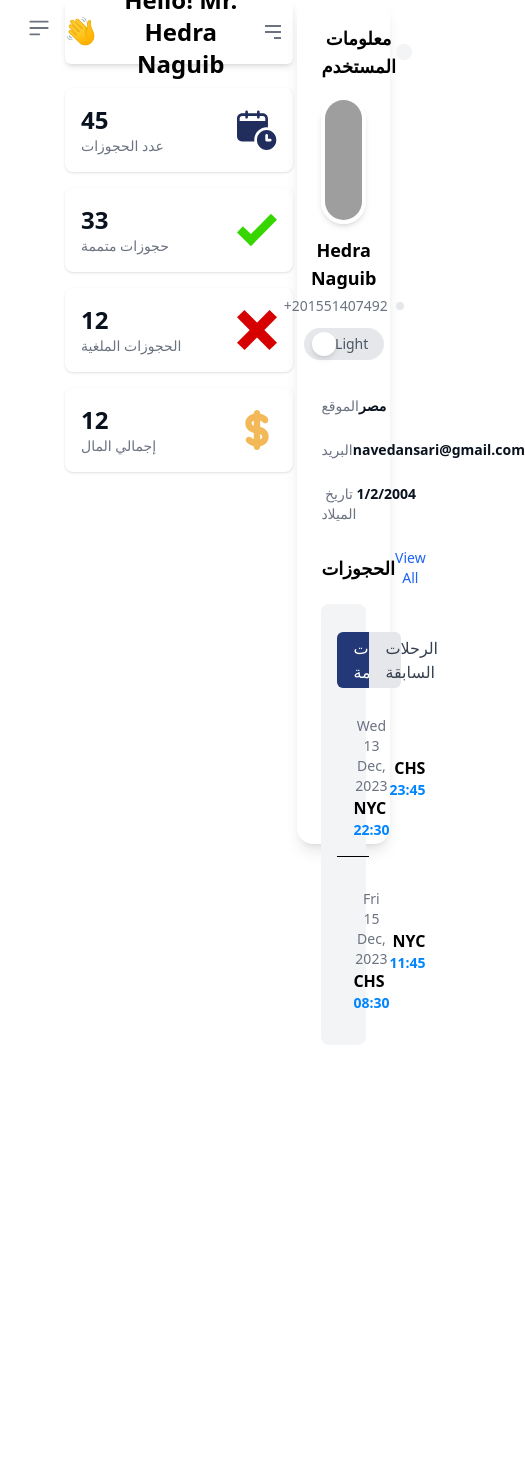
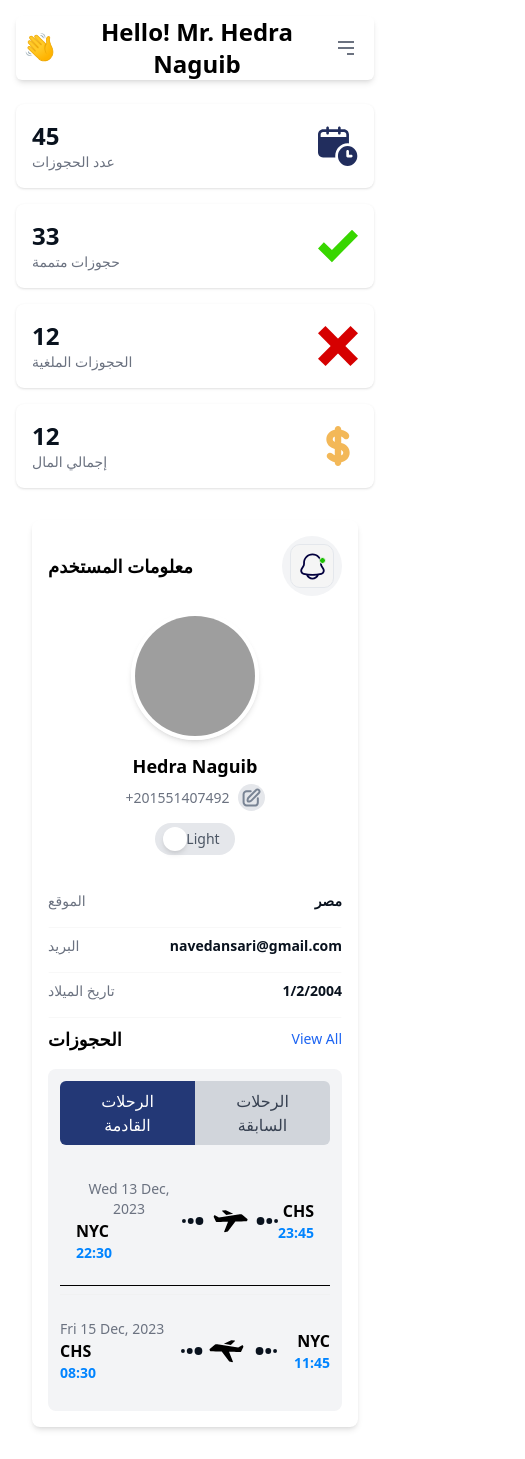
Before and after one commit to Engromeh/Minas, a React (Vite) app: page / in a window 390 px wide. Shown: the whole page, 525 px wide, since content can reach past the window. Before the commit the page ends 1045 px from the top, so only its background shows below. Built offline with nearby package versions, Linux system fonts and the light colour scheme; grey boxes are pictures that could not be loaded.

Commit message:
hendel response

```diff
--- a/src/Layout/Layout.jsx
+++ b/src/Layout/Layout.jsx
@@ -6,19 +6,18 @@ import UserInfo from "../Pages/UserInfo/UserInfo";
 
 const Layout = () => {
   return (
-    <div className="grid grid-cols-12 ">
-      <aside className="col-span-2">
+    <div className="grid grid-cols-12 gap-4 p-4">
+      <aside className="hidden md:block md:col-span-3 lg:col-span-2  min-h-screen">
         <Sidbar />
       </aside>
 
-      <div className="col-span-7 ">
+      <div className="col-span-12 md:col-span-9 lg:col-span-7">
         <Navbar />
         <Statistics />
       </div>
 
-      <aside className="col-span-3" style={{marginLeft:"5%"}}>
-
-    <UserInfo />
+      <aside className="col-span-12 md:col-span-3 lg:col-span-3 lg:ml-4  p-4 rounded-lg">
+        <UserInfo />
       </aside>
     </div>
   );
--- a/src/Pages/Navbar/Navbar.jsx
+++ b/src/Pages/Navbar/Navbar.jsx
@@ -3,7 +3,7 @@ import hend from "../../assets/handinnav bar.svg";
 
 const Navbar = () => {
   return (
-    <nav className="bg-white dark:bg-gray-800 shadow-md w-full h-16 flex items-center justify-between rounded-md">
+    <nav className="bg-white dark:bg-gray-800 shadow-md w-full h-16 flex items-center justify-between rounded-md p-2 " style={{marginRight:"2%"}}>
       <div className="flex items-center space-x-3">
         <img src={hend} className="h-8" alt="Logo" />
         <span className="text-2xl font-semibold dark:text-white">
--- a/src/Pages/UserInfo/UserInfo.jsx
+++ b/src/Pages/UserInfo/UserInfo.jsx
@@ -24,13 +24,14 @@ const UserInfo = () => {
     }
   };
   return (
-    <div className="h-screen flex flex-col bg-white shadow-lg rounded-2xl p-6 w-full justify-between">
+    <div className="bg-white shadow-md rounded-lg p-4 w-full  h-Screen flex flex-col justify-between">
     <div className="flex justify-between items-center">
       <h2 className="text-lg font-semibold">معلومات المستخدم</h2>
       <button className="p-2 bg-gray-100 rounded-full hover:bg-gray-200">
         <img src={notification} alt="Notification" />
       </button>
     </div>
+
 
       <div className="flex flex-col items-center mt-4">
         {!showForm ? (
@@ -151,13 +152,13 @@ const UserInfo = () => {
           View All
         </a>
       </div>
-      <div className="mt-4 bg-gray-100 p-4 rounded-lg">
-        <div className="flex mt-3">
+      <div className="mt-4 bg-gray-100 p-3 rounded-lg">
+        <div className="flex">
           <button
-            className={`px-4 py-1 w-1/2 transition-colors ${
+            className={`w-1/2 px-4 py-2 transition ${
               activeTab === "upcoming"
                 ? "bg-blue-900 text-white"
-                : "bg-gray-200 text-gray-700"
+                : "bg-gray-300 text-gray-700"
             } rounded-l-md`}
             onClick={() => setActiveTab("upcoming")}
           >
@@ -165,10 +166,10 @@ const UserInfo = () => {
           </button>
 
           <button
-            className={`px-4 py-1 w-1/2 transition-colors ${
+            className={`w-1/2 px-4 py-2 transition ${
               activeTab === "previous"
                 ? "bg-blue-900 text-white"
-                : "bg-gray-200 text-gray-700"
+                : "bg-gray-300 text-gray-700"
             } rounded-r-md`}
             onClick={() => setActiveTab("previous")}
           >
@@ -182,20 +183,20 @@ const UserInfo = () => {
               <p className="font-bold">NYC</p>
               <p className="text-[#0084FF] text-sm font-bold">22:30</p>
             </div>
-            <img src={fightgo} alt="Flight Go" />
+            <img src={fightgo} alt="Flight Go" className="w-24 h-24" />
             <div className="flex flex-col items-end">
               <p className="font-bold">CHS</p>
               <p className="text-[#0084FF] text-sm font-bold">23:45</p>
             </div>
           </div>
           <img src={line} className="w-full my-2 opacity-40" alt="divider" />
-          <div className="mt-2 p-4 flex justify-between items-center">
+          <div className="mt-2  flex justify-between items-center">
             <div className="flex flex-col items-start">
               <p className="text-gray-500 text-sm">Fri 15 Dec, 2023</p>
               <p className="font-bold">CHS</p>
               <p className="text-[#0084FF] text-sm font-bold">08:30</p>
             </div>
-            <img src={fightback} alt="Flight Back" />
+            <img src={fightback} alt="Flight Back" className="w-24 h-24" />
             <div className="flex flex-col items-end">
               <p className="font-bold">NYC</p>
               <p className="text-[#0084FF] text-sm font-bold">11:45</p>
```
Lines whose indentation alone changed are shown as unchanged.
